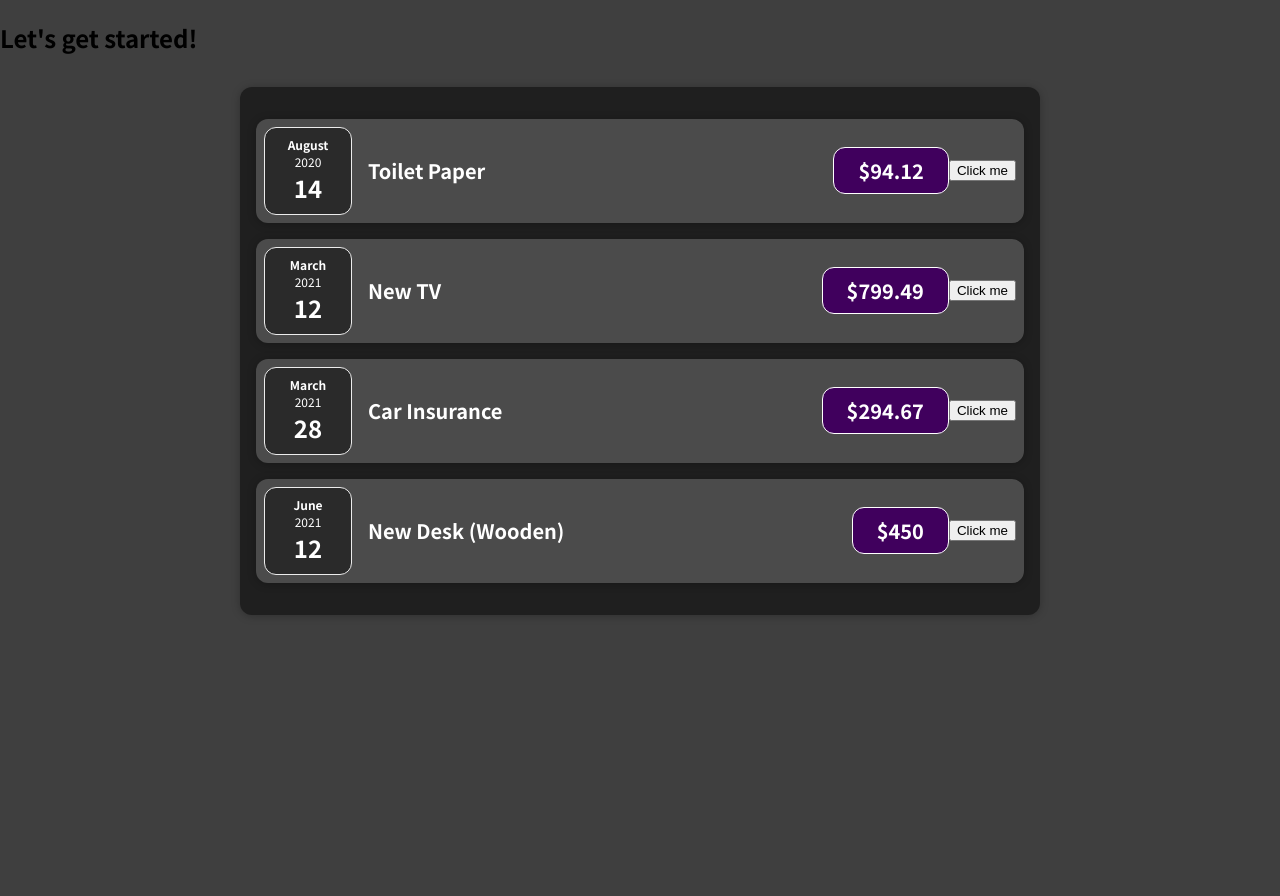
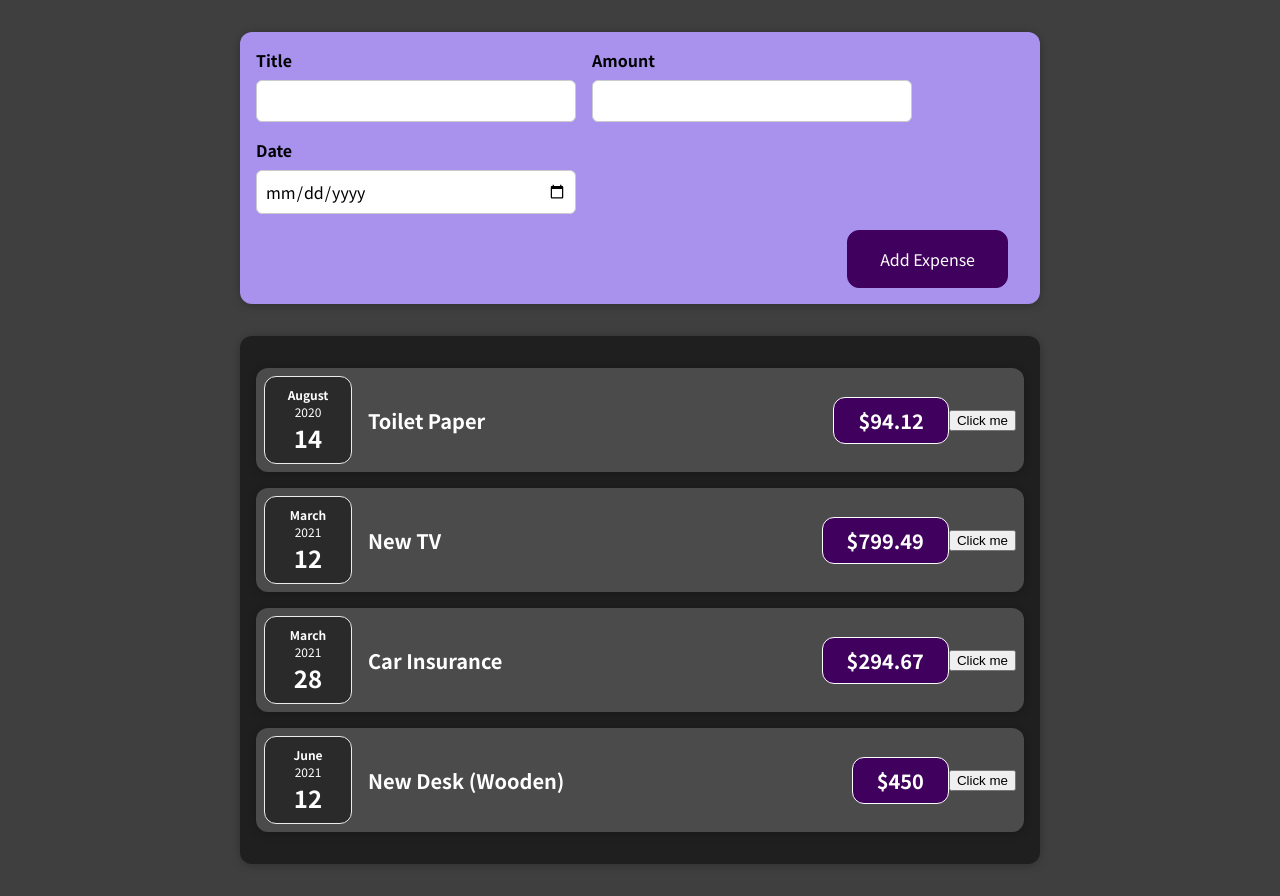
Before and after one commit to Trucker9/reactjs_sandbox, a React (Create React App) app in the folder first/: page / in a window 1280 px wide. Before the commit the page ends 800 px from the top, so only its background shows below. Built offline with nearby package versions, Linux system fonts and the light colour scheme.

Commit message:
submit form

```diff
--- a/first/src/App.js
+++ b/first/src/App.js
@@ -1,25 +1,26 @@
-import React from 'react';
+import React from "react";
 
-import Expenses from './components/Expenses/Expenses';
+import Expenses from "./components/Expenses/Expenses";
+import NewExpense from "./components/NewExpense/NewExpense"
 
 const App = () => {
   const expenses = [
     {
-      id: 'e1',
-      title: 'Toilet Paper',
+      id: "e1",
+      title: "Toilet Paper",
       amount: 94.12,
       date: new Date(2020, 7, 14),
     },
-    { id: 'e2', title: 'New TV', amount: 799.49, date: new Date(2021, 2, 12) },
+    { id: "e2", title: "New TV", amount: 799.49, date: new Date(2021, 2, 12) },
     {
-      id: 'e3',
-      title: 'Car Insurance',
+      id: "e3",
+      title: "Car Insurance",
       amount: 294.67,
       date: new Date(2021, 2, 28),
     },
     {
-      id: 'e4',
-      title: 'New Desk (Wooden)',
+      id: "e4",
+      title: "New Desk (Wooden)",
       amount: 450,
       date: new Date(2021, 5, 12),
     },
@@ -35,10 +36,11 @@ const App = () => {
 
   return (
     <div>
-      <h2>Let's get started!</h2>
+      <NewExpense />
       <Expenses items={expenses} />
+
     </div>
   );
-}
+};
 
 export default App;
--- a/first/src/components/Expenses/ExpenseItem.js
+++ b/first/src/components/Expenses/ExpenseItem.js
@@ -12,6 +12,7 @@ const ExpenseItem = (props) => {
   const [title, setTitle] = useState(props.title);
   // NOTES:
   // 1. each component has separate state.
+  // Initialization of an state only happens once, even though we may run this function multiple times when the state gets updated.
 
   const clickHandler = () => {
     console.log("Clicked!");
--- /dev/null
+++ b/first/src/components/NewExpense/ExpenseForm.css
@@ -0,0 +1,26 @@
+.new-expense__controls {
+  display: flex;
+  flex-wrap: wrap;
+  gap: 1rem;
+  margin-bottom: 1rem;
+  text-align: left;
+}
+
+.new-expense__control label {
+  font-weight: bold;
+  margin-bottom: 0.5rem;
+  display: block;
+}
+
+.new-expense__control input {
+  font: inherit;
+  padding: 0.5rem;
+  border-radius: 6px;
+  border: 1px solid #ccc;
+  width: 20rem;
+  max-width: 100%;
+}
+
+.new-expense__actions {
+  text-align: right;
+}
--- /dev/null
+++ b/first/src/components/NewExpense/ExpenseForm.js
@@ -0,0 +1,119 @@
+import React from "react";
+import { useState } from "react";
+
+import "./ExpenseForm.css";
+
+const ExpenseForm = () => {
+  // Here we are adding these properties to state, so we can pick them up later, and nothing happens to them when this function gets re-evaluated.
+  // Basically we dont want to lose them.
+
+  // ------------------------------------------------ APPROACH 1
+  const [enteredTitle, setEnteredTitle] = useState("");
+  const [enteredAmount, setEnteredAmount] = useState("");
+  const [enteredDate, setEnteredDate] = useState("");
+
+  const titleChangeHandler = (event) => {
+    setEnteredTitle(event.target.value);
+  };
+
+  const amountChangeHandler = (event) => {
+    setEnteredAmount(event.target.value);
+  };
+
+  const dateChangeHandler = (event) => {
+    setEnteredDate(event.target.value);
+  };
+
+  // // ------------------------------------------------ APPROACH 2 (setting multiple states)
+  // const [userInput, setUserInput] = useState({
+  //   enteredTitle: "",
+  //   enteredAmount: "",
+  //   enteredDate: "",
+  // });
+
+  // const titleChangeHandler = (event) => {
+  //   // setUserInput({
+  //   //     // setUserInput replaces the old state object with the new one.
+  //   //     // We need to update one field of the object, so we pass the whole object with "...userInput", then overwrite one field
+  //   //     ...userInput,
+  //   //    enteredTitle: event.target.value
+  //   //    });
+
+  //   // There was a problem above, whenever we want to update the state such that the current state relies on previous state, we have to use a callback function.
+  //   // Reason: React schedules updates, and its possible that they appear at the same time, so when we use a call-back function,
+  //   // the React will guarantee that it happens correctly
+  //   setUserInput((prevState) => {
+  //     return { ...prevState, enteredTitle: event.target.value };
+  //   });
+  // };
+
+  // const amountChangeHandler = (event) => {
+  //   setUserInput((prevState) => {
+  //     return { ...prevState, enteredAmount: event.target.value };
+  // });
+
+  // const dateChangeHandler = (event) => {
+  //   setUserInput((prevState) => {
+  //     return { ...prevState, enteredDate: event.target.value };
+  // });
+
+  const submitHandler = (e) => {
+    // just search for this
+    e.preventDefault();
+    const expenseData = {
+      title: enteredTitle,
+      amount: enteredAmount,
+      date: new Date(enteredDate),
+    };
+    console.log(expenseData);
+    // Clearing input
+    setEnteredAmount("");
+    setEnteredDate("");
+    setEnteredTitle("");
+  };
+
+  return (
+    // When ever a button on a from gets pressed, the form will emit an submit event which we gonna listen to
+    <form onSubmit={submitHandler}>
+      <div className="new-expense__controls">
+        <div className="new-expense__control">
+          <label>Title</label>
+
+          <input
+            type="text"
+            /* Clearing Input:
+             When form is submitted, state changes and function gets re-evaluated.
+             form will uses enteredTitle as default value (which we manually cleared at the top) */
+            value={enteredTitle}
+            onChange={titleChangeHandler}
+          />
+        </div>
+        <div className="new-expense__control">
+          <label>Amount</label>
+          <input
+            type="number"
+            min="0.01"
+            step="0.01"
+            value={enteredAmount}
+            onChange={amountChangeHandler}
+          />
+        </div>
+        <div className="new-expense__control">
+          <label>Date</label>
+          <input
+            type="date"
+            min="2019-01-01"
+            max="2022-12-31"
+            value={enteredDate}
+            onChange={dateChangeHandler}
+          />
+        </div>
+      </div>
+      <div className="new-expense__actions">
+        <button type="submit">Add Expense</button>
+      </div>
+    </form>
+  );
+};
+
+export default ExpenseForm;
--- /dev/null
+++ b/first/src/components/NewExpense/NewExpense.css
@@ -0,0 +1,38 @@
+.new-expense {
+  background-color: #a892ee;
+  padding: 1rem;
+  margin: 2rem auto;
+  width: 50rem;
+  max-width: 95%;
+  border-radius: 12px;
+  text-align: center;
+  box-shadow: 0 1px 8px rgba(0, 0, 0, 0.25);
+}
+
+.new-expense button {
+  font: inherit;
+  cursor: pointer;
+  padding: 1rem 2rem;
+  border: 1px solid #40005d;
+  background-color: #40005d;
+  color: white;
+  border-radius: 12px;
+  margin-right: 1rem;
+}
+
+.new-expense button:hover,
+.new-expense button:active {
+  background-color: #510674;
+  border-color: #510674;
+}
+
+.new-expense button.alternative {
+  color: #220131;
+  border-color: transparent;
+  background-color: transparent;
+}
+
+.new-expense button.alternative:hover,
+.new-expense button.alternative:active {
+  background-color: #ddb3f8;
+}
--- /dev/null
+++ b/first/src/components/NewExpense/NewExpense.js
@@ -0,0 +1,14 @@
+import React from 'react';
+
+import ExpenseForm from './ExpenseForm';
+import './NewExpense.css';
+
+const NewExpense = () => {
+  return (
+    <div className='new-expense'>
+      <ExpenseForm />
+    </div>
+  );
+};
+
+export default NewExpense;
```
Also changed, not shown: 1 other file (tests, documents, lock files or other folders).
